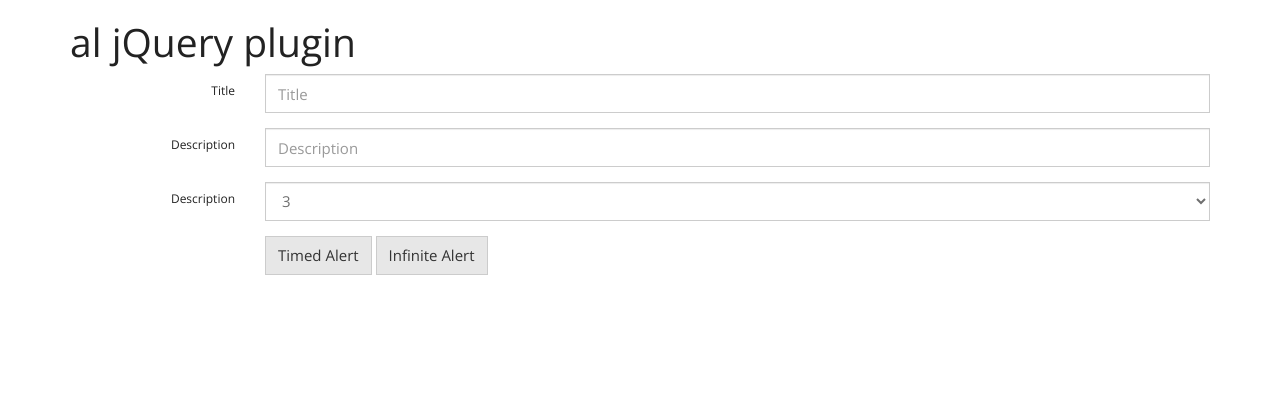
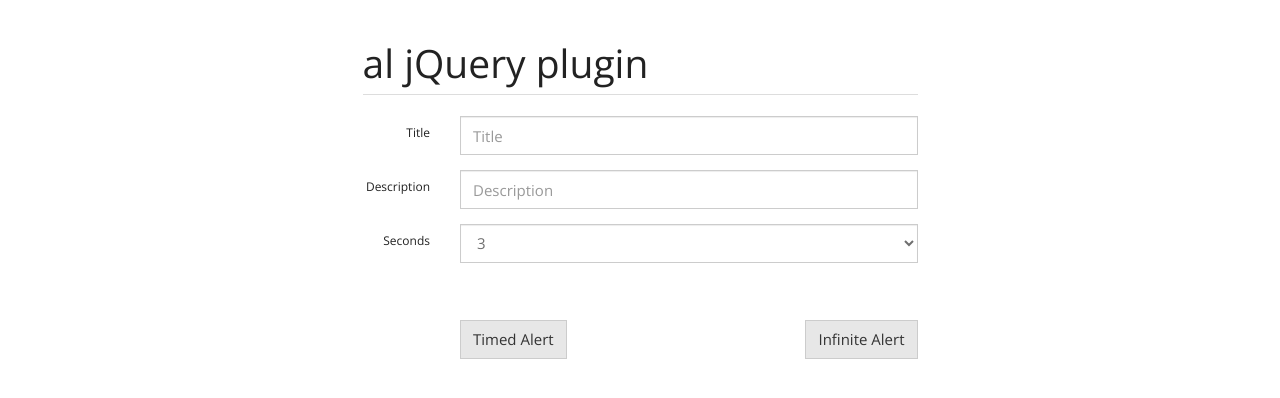
Before and after one commit to nathanfrancy/al, a plain HTML site: page index.html in a window 1280 px wide. Drawn offline with nearby package versions, Linux system fonts and the light colour scheme.

Commit message:
Change demo around a bit.

```diff
--- a/al.js
+++ b/al.js
@@ -1,6 +1,6 @@
-// Check if jQuery exists. If not, you're kinda up a creek. :)
-if (typeof jQuery != 'undefined') {
-
+if (typeof jQuery == 'undefined') {
+    console.log("jQuery library is not found.");
+} else {
     // TODO: Add general library information/comments
     var al = {
 
@@ -29,15 +29,15 @@
             var self = this;
 
             // Replace the values
-            $(this.selector).find(this.selector+"-title").html(this.title);
-            $(this.selector).find(this.selector+"-description").html(this.description);
+            $(this.selector).find(this.selector + "-title").html(this.title);
+            $(this.selector).find(this.selector + "-description").html(this.description);
 
             // Fade in the alert box
             $(this.selector).fadeIn();
 
             // If seconds isn't "infinite" set a timer to clear the box
             if (this.seconds !== "infinite") {
-                this.timer = setInterval(function() {
+                this.timer = setInterval(function () {
                     self.clear();
                 }, this.seconds * 1000);
             }
@@ -48,14 +48,12 @@
             $(this.selector).fadeOut('slow');
         },
 
-        cancelTimer: function() {
+        cancelTimer: function () {
             clearInterval(this.timer);
             this.timer = null;
         }
 
     };
-} else {
-	console.log("jQuery library is not found.");
 }
 
 $(document).on("click", "#alBox-dismiss", function(e) {
--- a/index.html
+++ b/index.html
@@ -12,7 +12,9 @@
 <body>
 
 <div class="container">
-    <h1>al jQuery plugin</h1>
+    <div class="row">
+        <div class="col-sm-6 col-sm-offset-3">
+            <h1 class="page-header">al jQuery plugin</h1>
             <form class="form-horizontal">
                 <fieldset>
                     <div class="form-group">
@@ -28,7 +30,7 @@
                         </div>
                     </div>
                     <div class="form-group">
-                <label for="test-description" class="col-lg-2 control-label">Description</label>
+                        <label for="test-description" class="col-lg-2 control-label">Seconds</label>
                         <div class="col-lg-10">
                             <select id="test-seconds" class="form-control">
                                 <option>3</option>
@@ -39,12 +41,15 @@
                     </div>
                     <div class="form-group">
                         <div class="col-lg-10 col-lg-offset-2">
-                    <button type="button" class="btn btn-default" id="timed-button">Timed Alert</button>
-                    <button type="button" class="btn btn-default" id="infinite-button">Infinite Alert</button>
+                            <br /><br />
+                            <button type="button" class="btn btn-default pull-left" id="timed-button">Timed Alert</button>
+                            <button type="button" class="btn btn-default pull-right" id="infinite-button">Infinite Alert</button>
                         </div>
                     </div>
                 </fieldset>
             </form>
+        </div>
+    </div>
 </div>
 
 <div id="alBox">
```
Lines whose indentation alone changed are shown as unchanged.
